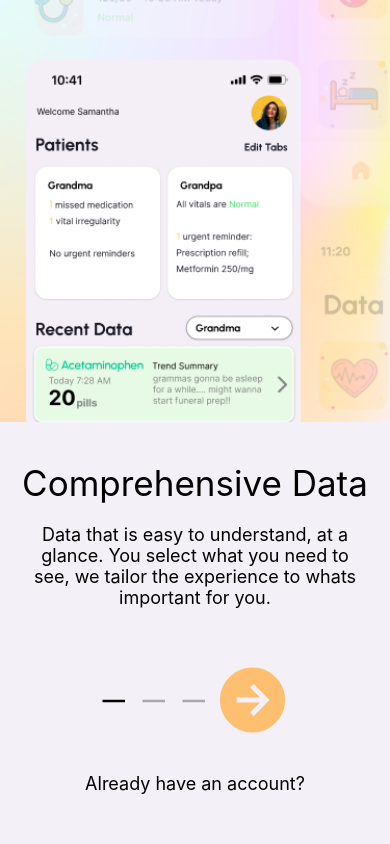
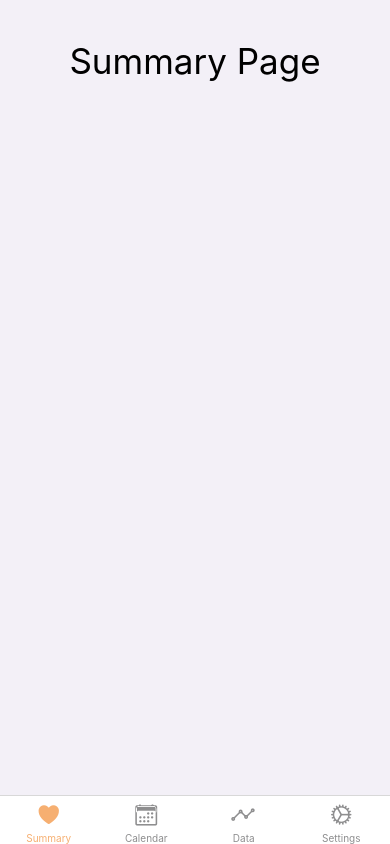
Before and after one commit to RahikHealm/HealmPrototype, a React Native app in the folder frontend/healm-app/: screen /MainContainer in a window 390 px wide. Built offline with nearby package versions, Linux system fonts and the light colour scheme.

Commit message:
Added MainContainer and the Main Pages

```diff
--- a/frontend/healm-app/App.tsx
+++ b/frontend/healm-app/App.tsx
@@ -6,6 +6,7 @@ Yarn/NPM Imports:
 yarn add @react-navigation/native
 yarn add @react-navigation/native-stack
 yarn add react-native-screens react-native-safe-area-context
+yarn add @react-navigation/bottom-tabs
 */
 
 // Page Imports
--- a/frontend/healm-app/package.json
+++ b/frontend/healm-app/package.json
@@ -9,6 +9,7 @@
     "web": "expo start --web"
   },
   "dependencies": {
+    "@react-navigation/bottom-tabs": "^6.5.7",
     "@react-navigation/native": "^6.1.6",
     "@react-navigation/native-stack": "^6.9.12",
     "expo": "~48.0.11",
--- a/frontend/healm-app/src/Navigator.tsx
+++ b/frontend/healm-app/src/Navigator.tsx
@@ -8,6 +8,7 @@ import Onboarding_Page_2 from "./pages/onboarding_pages/Onboarding_Page_2";
 import Onboarding_Page_3 from "./pages/onboarding_pages/Onboarding_Page_3";
 import SignupPage from "./pages/signup_pages.tsx/Signup_Page";
 import LoginPage from "./pages/login_pages.tsx/Login_Page";
+import MainContainer from "./pages/MainContainer";
 
 
 const Stack = createNativeStackNavigator();
@@ -45,6 +46,8 @@ const Navigator = () => {
         <Stack.Screen name="Onboarding_3" component={Onboarding_Page_3}/>
         <Stack.Screen name="Signup" component={SignupPage}/>
         <Stack.Screen name="Login" component={LoginPage}/>
+        <Stack.Screen name="MainContainer" component={MainContainer}/>
+
     </Stack.Navigator>
   </NavigationContainer>
   )
--- /dev/null
+++ b/frontend/healm-app/src/pages/MainContainer.tsx
@@ -0,0 +1,62 @@
+import React from "react";
+import { Ionicons } from "@expo/vector-icons";
+import { createBottomTabNavigator } from "@react-navigation/bottom-tabs";
+
+// Pages
+import SummaryPage from "./main_pages/Summary_Page";
+import CalendarPage from "./main_pages/Calender_Page";
+import DataPage from "./main_pages/Data_Page";
+import SettingsPage from "./main_pages/Settings_Page";
+
+
+// Page Names
+const summaryName: string = "Summary";
+const calendarName: string = "Calendar";
+const dataName: string = "Data";
+const settingsName: string = "Settings";
+
+const Tab = createBottomTabNavigator();
+
+interface MainContainer {
+
+}
+
+const MainContainer: React.FC<MainContainer> = () => {
+  return (
+    <Tab.Navigator
+      initialRouteName={summaryName}
+      screenOptions={({ route }) => ({
+        tabBarIcon: ({ focused, color, size }) => {
+          // typing this to string gives it an error
+          // not sure why Ionicons is so picky
+          let iconName: any = "heart";
+
+          switch (route.name) {
+            case summaryName:
+              iconName = focused ? "heart" : "heart-outline";
+              break;
+            case calendarName:
+              iconName = focused ? "calendar-outline" : "calendar-outline";
+              break;
+            case dataName:
+              iconName = focused ? "analytics" : "analytics-outline";
+              break;
+            case settingsName:
+              iconName = focused ? "cog-outline" : "cog-outline";
+              break;
+          }
+          return <Ionicons name={iconName} size={size} color={color} />;
+        },
+        tabBarActiveTintColor: "#F6AF71",
+        headerShown: false,
+      })}
+    >
+      <Tab.Screen name={summaryName} component={SummaryPage} />
+      <Tab.Screen name={calendarName} component={CalendarPage} />
+      <Tab.Screen name={dataName} component={DataPage} />
+      <Tab.Screen name={settingsName} component={SettingsPage} />
+    </Tab.Navigator>
+  );
+};
+
+export default MainContainer;
--- /dev/null
+++ b/frontend/healm-app/src/pages/main_pages/Calender_Page.tsx
@@ -0,0 +1,18 @@
+import {Text, View, Image, Pressable} from 'react-native';
+import React from "react";
+import { Ionicons } from '@expo/vector-icons';
+import { styles } from "../../styles/styles";
+
+interface CalendarPage {
+
+}
+
+const CalendarPage: React.FC<CalendarPage> = () => {
+  return (
+    <View style={styles.container}>
+      <Text style={styles.header_text}>{"Calendar Page"}</Text>
+    </View>
+  );
+};
+
+export default CalendarPage;
--- /dev/null
+++ b/frontend/healm-app/src/pages/main_pages/Data_Page.tsx
@@ -0,0 +1,19 @@
+import {Text, View, Image, Pressable} from 'react-native';
+import React from "react";
+import { Ionicons } from '@expo/vector-icons';
+import { styles } from "../../styles/styles";
+
+interface DataPage {
+
+}
+
+
+const DataPage: React.FC<DataPage> = () => {
+  return (
+    <View style={styles.container}>
+      <Text style={styles.header_text}>{"Data Page"}</Text>
+    </View>
+  );
+};
+
+export default DataPage;
--- /dev/null
+++ b/frontend/healm-app/src/pages/main_pages/Settings_Page.tsx
@@ -0,0 +1,18 @@
+import {Text, View, Image, Pressable} from 'react-native';
+import React from "react";
+import { Ionicons } from '@expo/vector-icons';
+import { styles } from "../../styles/styles";
+
+interface SettingsPage {
+
+}
+
+const SettingsPage: React.FC<SettingsPage> = () => {
+  return (
+    <View style={styles.container}>
+        <Text style={styles.header_text}>Settings Page</Text>
+    </View>
+  );
+};
+
+export default SettingsPage;
--- /dev/null
+++ b/frontend/healm-app/src/pages/main_pages/Summary_Page.tsx
@@ -0,0 +1,17 @@
+import {Text, View, Image, Pressable} from 'react-native';
+import React from "react";
+import { Ionicons } from '@expo/vector-icons';
+import { styles } from "../../styles/styles";
+
+interface SummaryPage {
+
+}
+
+const SummaryPage: React.FC<SummaryPage> = () => {
+    return (
+        <View style={styles.container}>
+            <Text style={styles.header_text}>{'Summary Page'}</Text>
+        </View>
+    );
+}
+export default SummaryPage;
```
Also changed, not shown: 1 other file (tests, documents, lock files or other folders).
